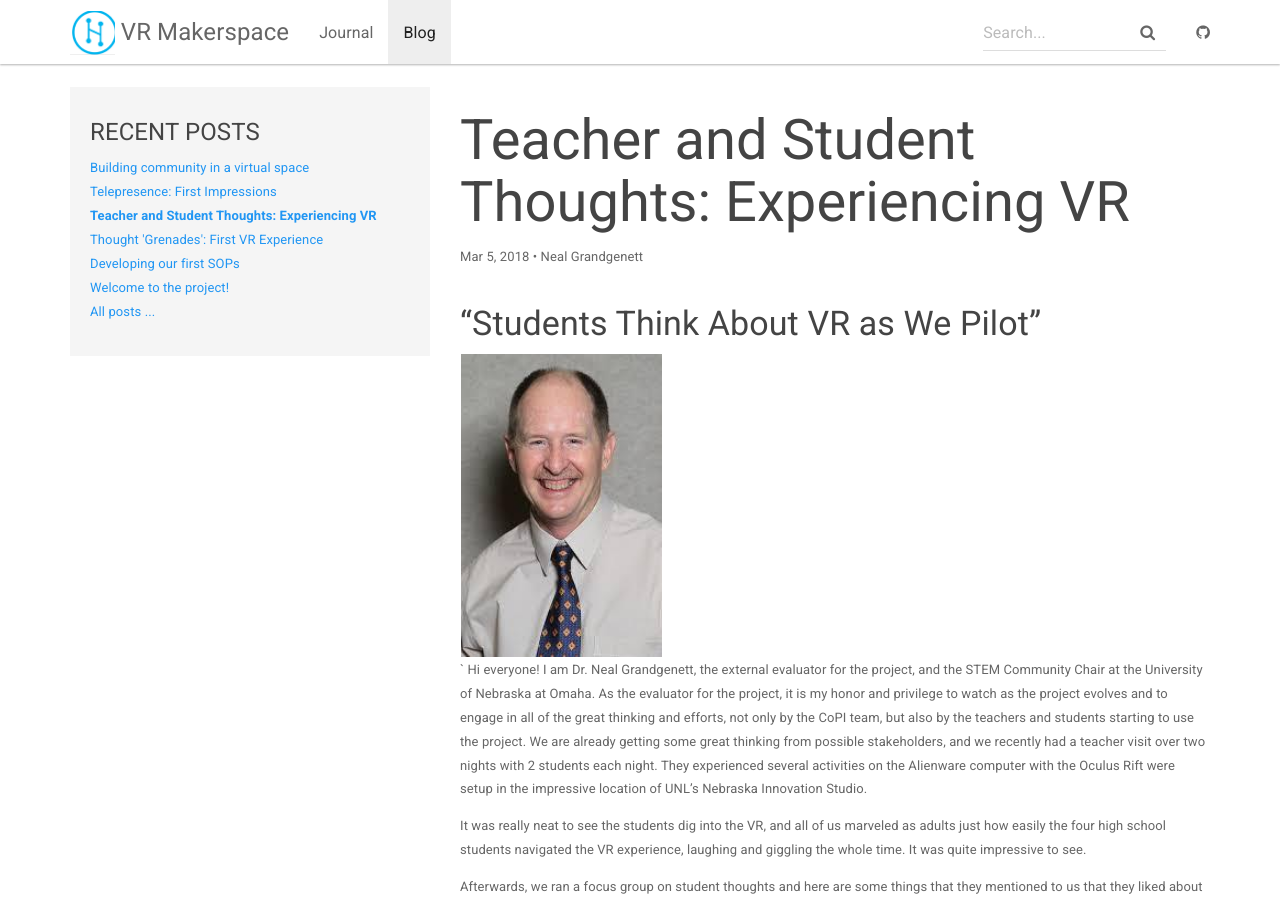
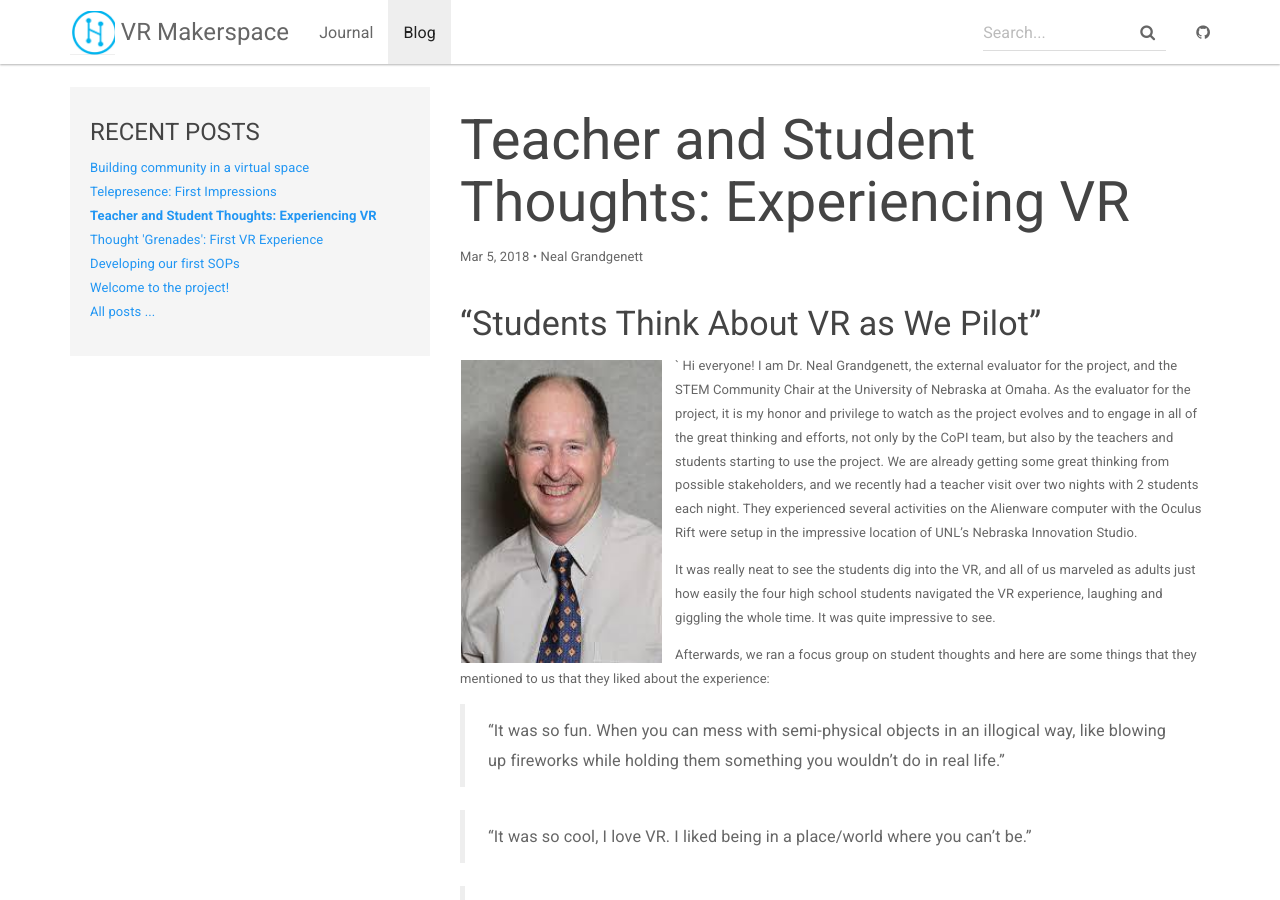
Before and after one commit to aksakalli/jekyll-doc-theme, a Jekyll site: the page built from _posts/2018-03-05-teacher-and-student-thoughts.md, in a window 1280 px wide and 900 px high. Built offline with Jekyll 4.4.1, drawn with Linux system fonts in a browser that asks for light colours; nearby versions of some CDN libraries.

Commit message:
add new class to Neal's image

```diff
--- a/_posts/2018-03-05-teacher-and-student-thoughts.md
+++ b/_posts/2018-03-05-teacher-and-student-thoughts.md
@@ -5,7 +5,7 @@ author: Neal Grandgenett
 ---
 ### "Students Think About VR as We Pilot"
 
-![Neal Grandgenett]({{ "../assets/Neal.png" | absolute_url }})`
+![Neal Grandgenett]({{ "../assets/Neal.png" | absolute_url }}){: .mugshot }`
 Hi everyone!  I am Dr. Neal Grandgenett, the external evaluator for the project, and the STEM Community Chair at the University of Nebraska at Omaha.  As the evaluator for the project, it is my honor and privilege to watch as the project evolves and to engage in all of the great thinking and efforts, not only by the CoPI team, but also by the teachers and students starting to use the project.  We are already getting some great thinking from possible stakeholders, and we recently had a teacher visit over two nights with 2 students each night.   They experienced several activities on the Alienware computer with the Oculus Rift were setup in the impressive location of UNL's Nebraska Innovation Studio.
 
 It was really neat to see the students dig into the VR, and all of us marveled as adults just how easily the four high school students navigated the VR experience, laughing and giggling the whole time.  It was quite impressive to see.
```
